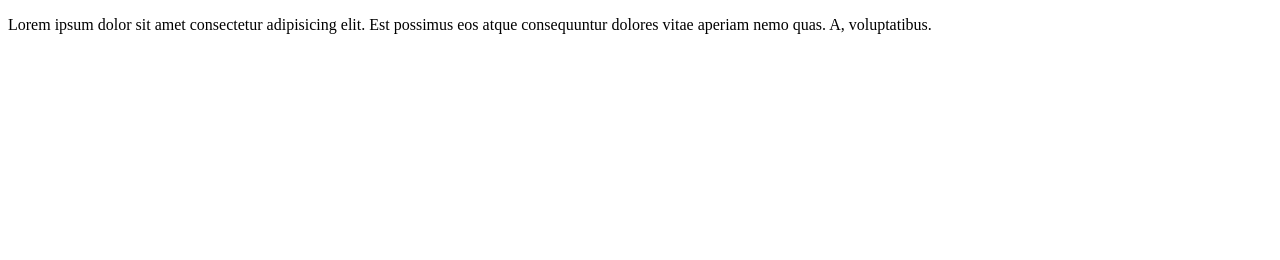
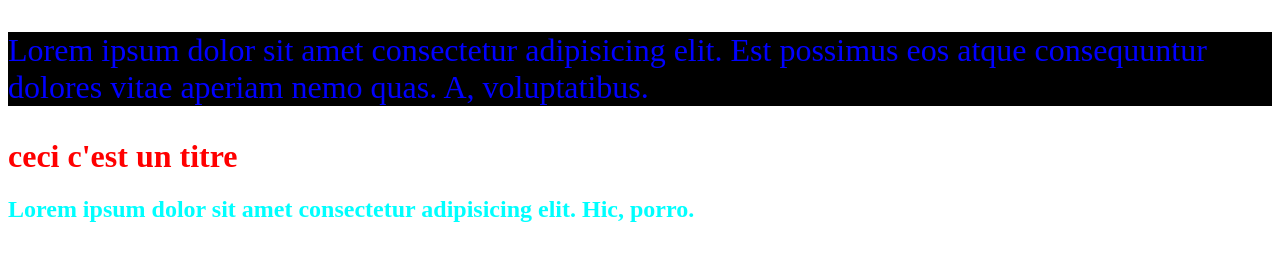
Before and after one commit to Fatou-drame/projet, a plain HTML site: page index.html in a window 1280 px wide. Drawn offline with Linux system fonts and the light colour scheme.

Commit message:
add style

```diff
--- a/index.html
+++ b/index.html
@@ -3,10 +3,19 @@
 <head>
     <meta charset="UTF-8">
     <title>projet</title>
+    <link rel="stylesheet" href="style/style.css">
+    <style>
+    h1 {
+        color: red;
+    }
+    </style>
 
 </head>
 <body>
-    <p>Lorem ipsum dolor sit amet consectetur adipisicing elit. Est possimus eos atque consequuntur dolores vitae aperiam nemo quas. A, voluptatibus.</p>
+    <p style="color: blue; background-color: black;font-size: 32px;">Lorem ipsum dolor sit amet consectetur adipisicing elit. Est possimus eos atque consequuntur dolores vitae aperiam nemo quas. A, voluptatibus.</p>
+    <h1>ceci c'est un titre</h1>
+    <h2>Lorem ipsum dolor sit amet consectetur adipisicing elit. Hic, porro.</h2>
+
 
 </body>
 </html>
--- /dev/null
+++ b/style/style.css
@@ -0,0 +1,3 @@
+h2 {
+    color: aqua;
+}
```
